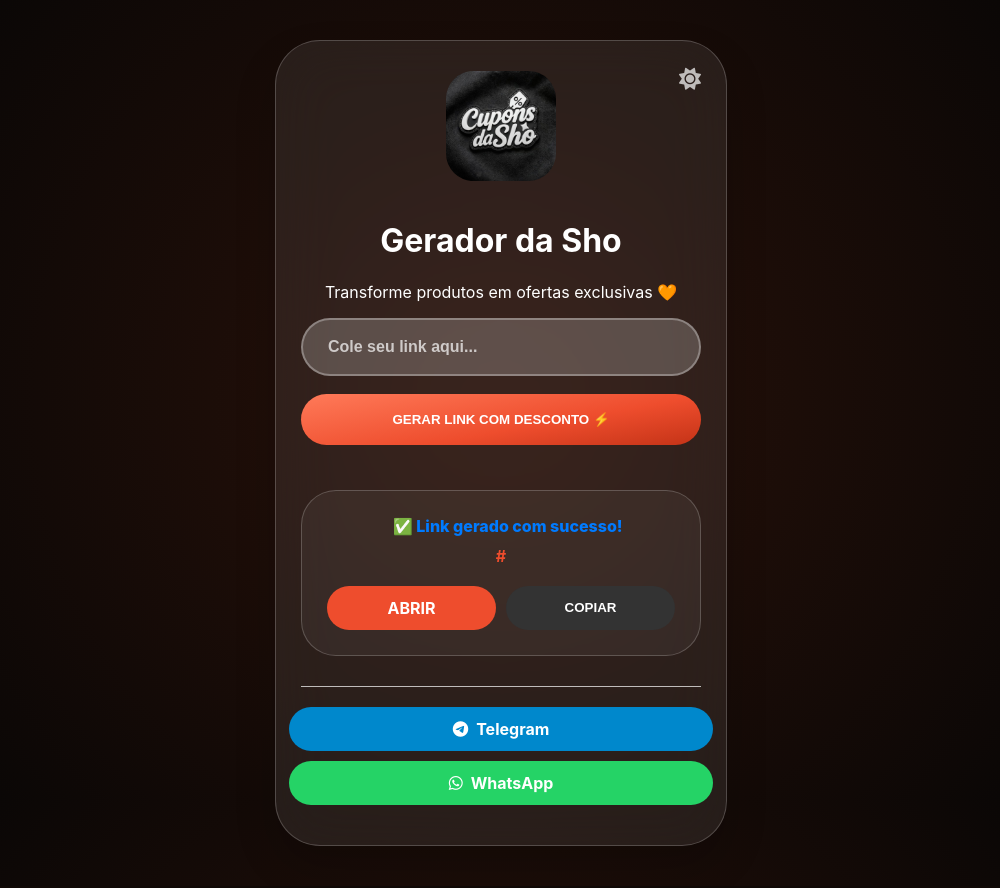
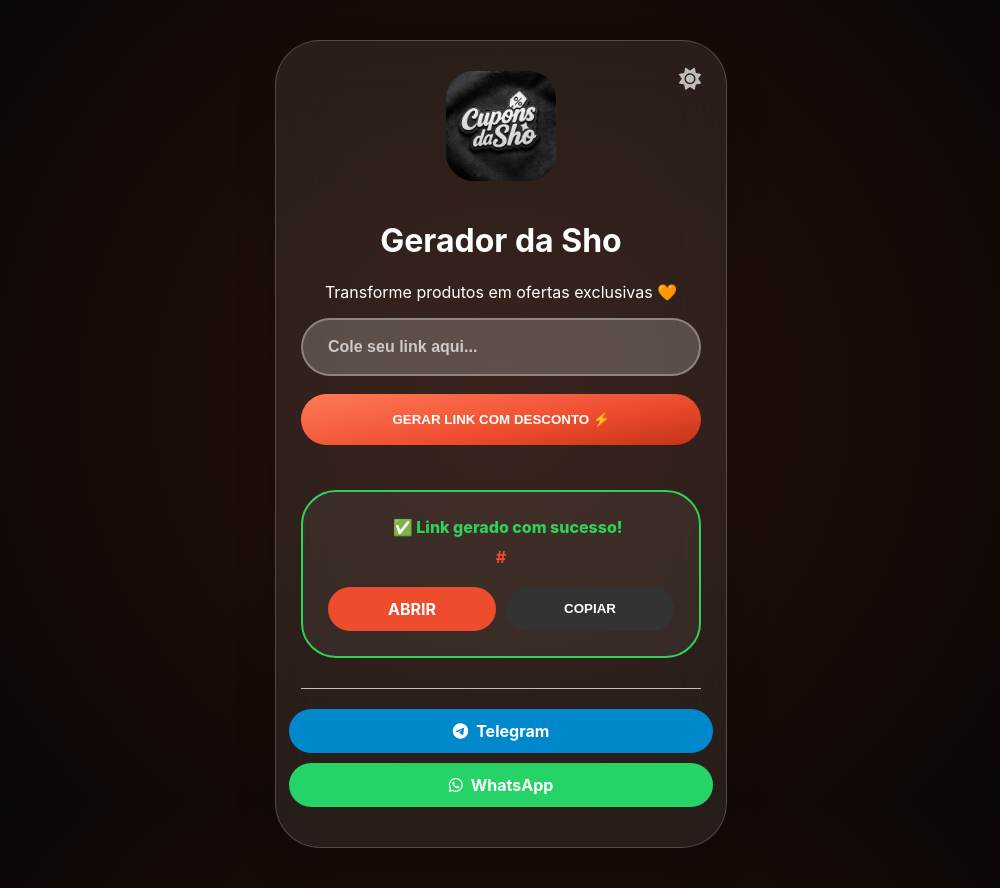
Before and after one commit to isigorsantos/gerador-da-sho, a Flask app: template templates/index.html in a window 1280 px wide. Shown: the whole page, without its empty margins (139-1139 px from the left). Before the commit the page ends 846 px from the top, so only its background shows below. Run offline with Flask 3, Linux system fonts and the light colour scheme; the template is opened without the code that fills it: most values are stand-ins (such as "Sample title", 1, 10 or a date in 2020).

Commit message:
Update index.html

```diff
--- a/templates/index.html
+++ b/templates/index.html
@@ -15,6 +15,7 @@
             --cor-marca: #ee4d2d;
             --glass-border: 1px solid rgba(255, 255, 255, 0.2);
             --bg-glass: rgba(255, 255, 255, 0.08);
+            --cor-sucesso: #30d158; /* Nova variável para o verde */
         }
 
         .light-mode {
@@ -38,7 +39,6 @@
         .theme-toggle { position: absolute; top: 25px; right: 25px; cursor: pointer; color: var(--texto-secundario); font-size: 22px; }
         .logo { width: 110px; border-radius: 25%; margin-bottom: 15px; }
 
-        /* CORREÇÃO DO INPUT NO MODO CLARO */
         input {
             width: 100%; padding: 18px 25px; margin-bottom: 18px; border-radius: 50px;
             background: rgba(255,255,255,0.2); color: var(--texto-principal); border: 2px solid rgba(255,255,255,0.3);
@@ -52,15 +52,24 @@
             background: linear-gradient(170deg, #ff7a59, #ee4d2d 60%, #c43317); color: white; font-weight: 800; cursor: pointer;
         }
 
-        /* ANIMAÇÃO GERANDO */
         #loader { display: none; margin-top: 15px; padding: 15px; border-radius: 30px; background: rgba(0,0,0,0.1); border: var(--glass-border); }
         .light-mode #loader { background: rgba(255,255,255,0.5); }
 
-        .resultado { margin-top: 25px; padding: 25px; border-radius: 35px; background: rgba(255,255,255,0.05); border: var(--glass-border); }
+        /* --- ÁREA DE RESULTADO VERDE --- */
+        .resultado {
+            margin-top: 25px; padding: 25px; border-radius: 35px;
+            background: rgba(255,255,255,0.05);
+            border: 2px solid var(--cor-sucesso); /* Borda Verde */
+        }
         .light-mode .resultado { background: #ffffff; }
 
         @keyframes vai-e-vem { 0%, 100% { transform: translateX(-8px); } 50% { transform: translateX(8px); } }
-        .sucesso-titulo { color: #007bff !important; font-weight: 800; display: block; margin-bottom: 10px; animation: vai-e-vem 1.5s infinite ease-in-out; }
+
+        /* --- TÍTULO VERDE --- */
+        .sucesso-titulo {
+            color: var(--cor-sucesso) !important; /* Texto Verde */
+            font-weight: 800; display: block; margin-bottom: 10px; animation: vai-e-vem 1.5s infinite ease-in-out;
+        }
 
         .link-text { color: var(--cor-marca); font-weight: 700; word-break: break-all; display: block; margin-bottom: 20px; }
 
@@ -75,7 +84,8 @@
         .btn-wa { background: #25d366; }
     </style>
 </head>
-<body class="dark-mode"> <div class="container">
+<body class="dark-mode">
+    <div class="container">
         <div class="theme-toggle" onclick="toggleTheme()"><i id="theme-icon" class="fas fa-sun"></i></div>
         <img src="{{ url_for('static', filename='logo.png') }}" alt="Logo" class="logo">
         <h1>Gerador da Sho</h1>
@@ -108,7 +118,6 @@
     </div>
 
     <script>
-        // Tema
         const html = document.documentElement;
         const icon = document.getElementById('theme-icon');
         if (localStorage.getItem('theme') === 'light') { html.classList.add('light-mode'); icon.classList.replace('fa-sun', 'fa-moon'); }
```
